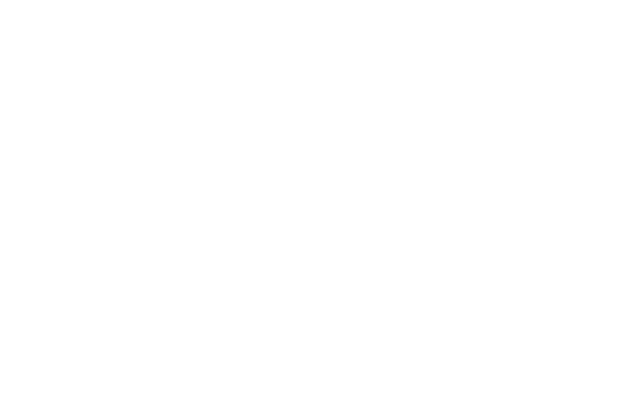
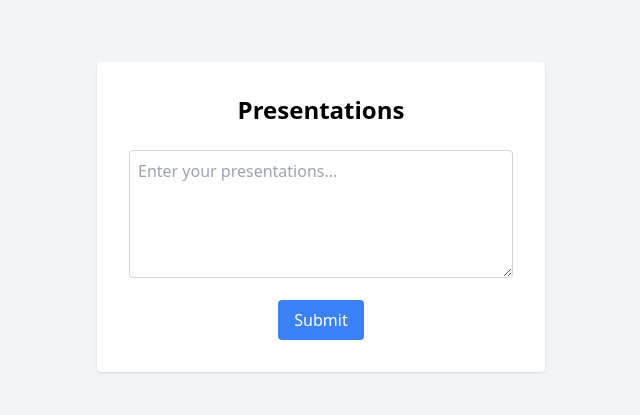
Before and after one commit to kufupa/drp44, a React (Create React App) app: page / in a window 1280 px wide. Before the commit this address had no page. Shown: the part 199-614 px from the top of the page, without its empty margins (319-959 px from the left). Built offline with nearby package versions, Linux system fonts and the light colour scheme.

Commit message:
Feat: Changed routing to PresentationForm by default and wildcard

```diff
--- a/src/App.tsx
+++ b/src/App.tsx
@@ -14,11 +14,12 @@
     <Router>
       <div className="App container mx-auto p-4">
         <Routes>
-          {/* <Route path="/" element={<HomeScreen />} /> */}
+          <Route path="/" element={<PresentationForm />} />
           <Route path="/HospitalScreen" element={<HospitalScreen />} />
           <Route path="/FlowChart" element={<FlowChart />} />
           <Route path="/Presentation" element={<PresentationForm />} />
           <Route path="/Confirmation" element={<Confirmation />} />
+          <Route path="*" element={<PresentationForm />} />
         </Routes>
       </div>
     </Router>
```
